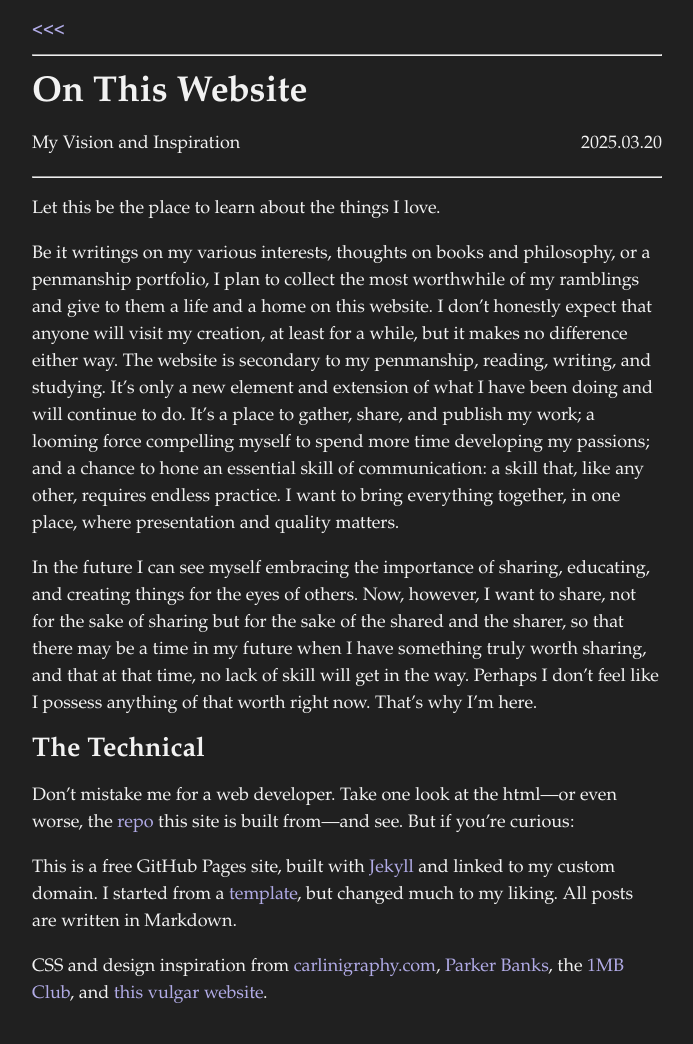
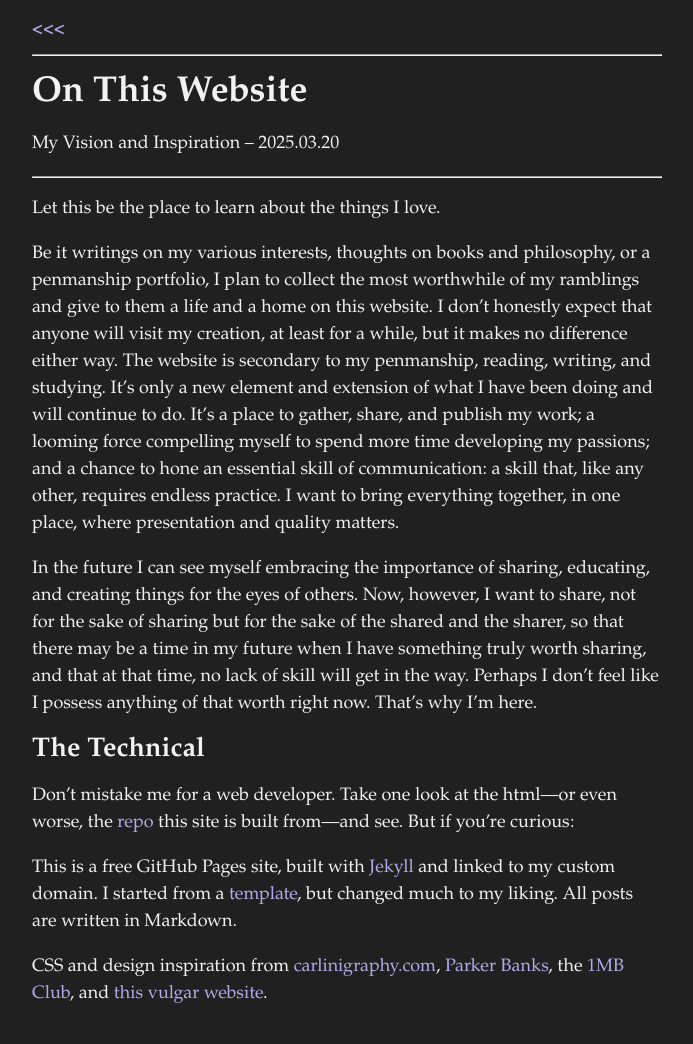
Before and after one commit to ericstmoore/ericstmoore.github.io, a Jekyll site: the page built from thoughts/_posts/2025-03-20-on-this-website.md, in a window 1280 px wide. Shown: the whole page, without its empty margins (293-986 px from the left). Built offline with Jekyll 4.4.1, drawn with Linux system fonts in a browser that asks for light colours.

Commit message:
add post

```diff
--- a/_layouts/page.html
+++ b/_layouts/page.html
@@ -8,7 +8,8 @@ layout: default
   <h1>{{ page.title }}</h1>
 
   <p>{%- if page.subtitle -%}{{page.subtitle}}{%- endif -%}</p>
-  <hr style="margin-top: 0em;">
+
+  <hr>
 </header>
 
 <article>
--- a/_layouts/post.html
+++ b/_layouts/post.html
@@ -6,11 +6,12 @@ layout: default
   {%-include back_link.html-%}
   <h1>{{ page.title }}</h1>
 
-  <p style="display: flex;justify-content: space-between;">
-    {%- if page.subtitle -%}{{page.subtitle}}{%- endif -%}
-    <time>{{ page.date | date: site.theme_config.date_format }} </time>
+  <p>
+  {%- if page.subtitle -%}{{page.subtitle}}&nbsp;&ndash;{%- endif -%}
+  <time> {{ page.date | date: site.theme_config.date_format }} </time>
   </p>
-  <hr style="margin-top: 0em;">
+
+  <hr>
 </header>
 
 <article>
--- a/assets/css/style.css
+++ b/assets/css/style.css
@@ -10,6 +10,7 @@ body {
   margin: .5em auto;
   padding: .5em;
   max-width: 35em;
+  min-width: 20em;
   color: var(--fg);
   background-color: var(--bg);
   line-height: 1.5;
@@ -33,14 +34,3 @@ a:hover, .active-page {
 a:hover{
   text-decoration-line: underline;
 }
-
-blockquote {
-  font-style: italic;
-  padding: 1rem; }
-  blockquote p {
-    margin: 0; }
-
-img {
-  max-width: 100%;
-  display: block;
-  margin: 0 auto; }
```
Also changed, not shown: _includes/post_list.html (+4 -7 lines), ink/ink.md (+1 -1 lines), reading/_posts/2025-07-29-the-lathe-of-heaven.md (added, +8 -0 lines), reading/reviews.md (added, +6 -0 lines).
